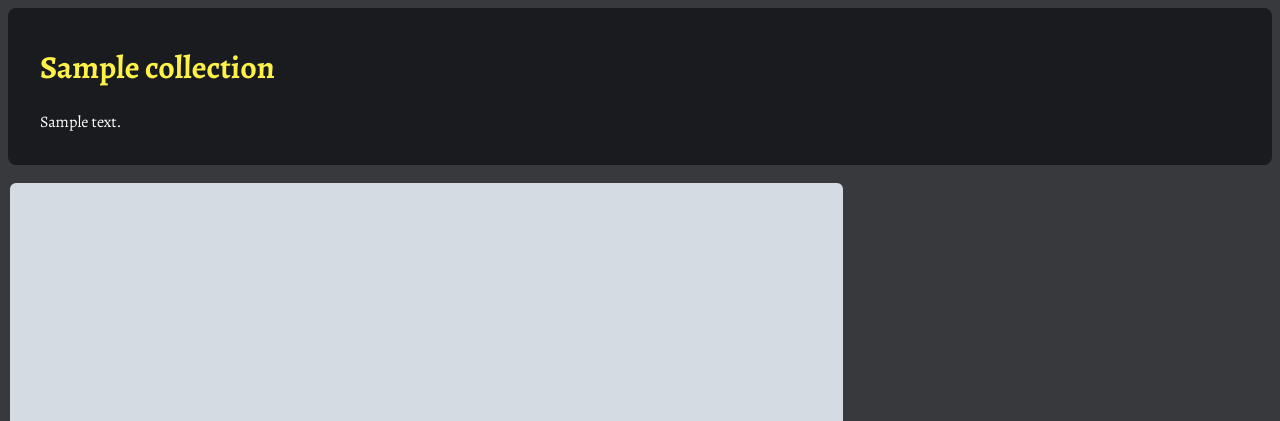
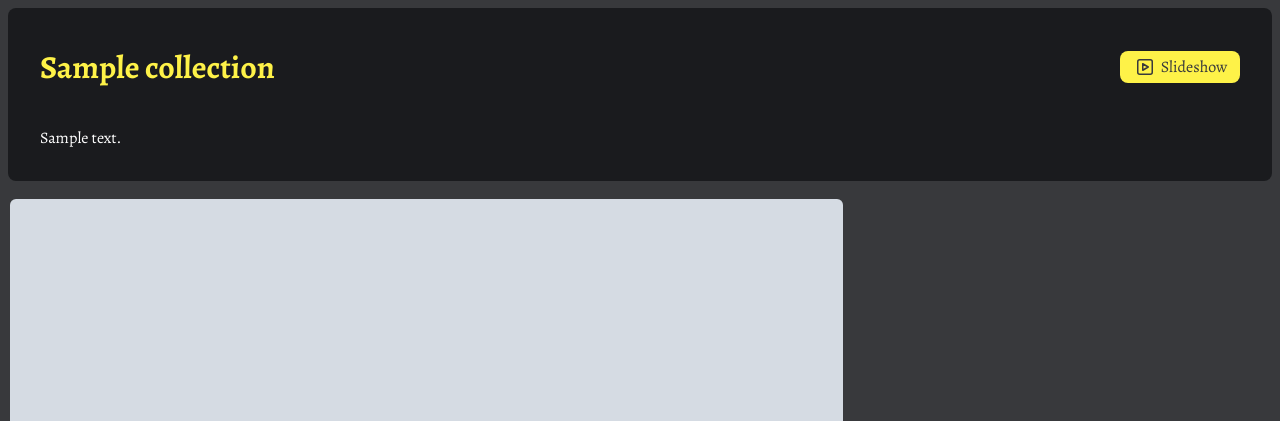
Before and after one commit to jaketrent/galleria, a Django app: template works/templates/works/collection_detail.html in a window 1280 px wide. Shown: the top 421 px of the page. Run offline with Django 3.2, Linux system fonts and the light colour scheme; the template is opened without the code that fills it: most values are stand-ins (such as "Sample title", 1, 10 or a date in 2020); grey boxes marked "Sample" are stand-in pictures; data that the repository does not hold is empty; parts of the project's set-up code (start-up, migrations or seed data) failed here and were passed over.

Commit message:
auto slideshow

```diff
--- a/works/static/work/work.css
+++ b/works/static/work/work.css
@@ -81,21 +81,29 @@
   object-fit: contain;
   border-radius: 8px;
 }
-.collection__text {
+
+/* collection_detail page */
+.collection_text {
   background: rgb(var(--colorElev1BgRgb));
   padding: 1rem 2rem;
   margin-bottom: 1rem;
   border-radius: 8px;
 }
-.collection__text a svg {
+.collection_text a svg {
   height: 1.15rem;
   width: 1.15rem;
 }
-.collection__text h1 {
+.collection_text h1 {
   color: rgb(var(--colorAccentRgb));
 }
-
-/* collection_detail page */
+@media (min-width: 800px) {
+  .collection_intro header {
+    display: grid;
+    grid-template-columns: 1fr auto;
+    grid-gap: 1rem;
+    align-items: center;
+  }
+}
 .collection_share {
   margin-top: 1rem;
 }
--- a/works/static/work/work.js
+++ b/works/static/work/work.js
@@ -3,9 +3,19 @@ function setup() {
   document.addEventListener('click', handleClickWork)
   document.addEventListener('keydown', filterKeys(handleClickWork))
 
+  const slideshow = document.querySelector('.collection_slideshow')
+  slideshow.addEventListener('click', handleSlideshowClick)
+  slideshow.addEventListener('keydown', filterKeys(handleSlideshowClick))
+
   bindImageHandler()
   bindNextHandler()
   bindPrevHandler()
+  bindPlayHandler()
+}
+
+function handleSlideshowClick() {
+  renderModal(queryImgs()[0])
+  play()
 }
 
 function filterKeys(callback, keys = ['Enter', ' ']) {
@@ -28,17 +38,21 @@ function queryImgs() {
 
 function handleNext(evt) {
   if (interactivePredicate(evt)) {
+    renderNext()
+  }
+}
+
+function renderNext() {
   const imgs = queryImgs()
   const modalImg = document.querySelector('.works__modal img')
   const currentWorkIndex = imgs.findIndex(
     (workImg) => workImg.getAttribute('src') === modalImg.getAttribute('src')
   )
   if (currentWorkIndex + 1 < imgs.length) {
-      modalImg.setAttribute(
-        'src',
-        imgs[currentWorkIndex + 1].getAttribute('src')
-      )
-    }
+    modalImg.setAttribute('src', imgs[currentWorkIndex + 1].getAttribute('src'))
+    return true
+  } else {
+    return false
   }
 }
 
@@ -58,6 +72,35 @@ function handlePrev(evt) {
   }
 }
 
+function handlePlay(evt) {
+  if (interactivePredicate(evt)) {
+    play()
+  }
+}
+
+let playing = false
+let playTimer
+function play() {
+  clearInterval(playTimer)
+  playing = !playing
+
+  const playButton = document.querySelector('.works__modal__play')
+  playButton.classList.toggle('works__modal__play--paused', !playing)
+
+  if (playing) {
+    playTimer = setInterval(() => {
+      const renderedNext = renderNext()
+      if (!renderedNext) {
+        clearInterval(playTimer)
+        playing = false
+        playButton.classList.add('works__modal__play--paused', !playing)
+      }
+    }, 2500)
+  } else {
+    clearInterval(playTimer)
+  }
+}
+
 function bindImageHandler() {
   const modalImg = document.querySelector('.works__modal img')
   bindFresh(modalImg, handleNext)
@@ -71,6 +114,11 @@ function bindNextHandler() {
 function bindPrevHandler() {
   const prevButton = document.querySelector('.works__modal__prev')
   bindFresh(prevButton, handlePrev)
+}
+
+function bindPlayHandler() {
+  const playButton = document.querySelector('.works__modal__play')
+  bindFresh(playButton, handlePlay)
 }
 
 function bindCloseHandler(img) {
--- a/works/templates/works/collection_detail.html
+++ b/works/templates/works/collection_detail.html
@@ -20,7 +20,7 @@
 {% block main %}
 
   {% if user.is_authenticated %}
-    <div class="collection__text collection_admin">
+    <div class="collection_text collection_admin">
       <nav class="works_nav_row">
         <a href="{% url "works_collections" %}" class="works_label--icon">
           <svg width="24" height="24" fill="none" viewBox="0 0 24 24">
@@ -65,8 +65,17 @@
     </div>
   {% endif %}
 
-  <div class="collection__text">
-    <h1>{{ collection.title }}</h1>
+  <div class="collection_text collection_intro">
+    <header>
+      <h1>{{ collection.title }}</h1>
+      <button class="works_button works_label--icon collection_slideshow">
+        <svg width="24" height="24" fill="none" viewBox="0 0 24 24">
+          <path stroke="currentColor" stroke-linecap="round" stroke-linejoin="round" stroke-width="1.5" d="M4.75 6.75C4.75 5.64543 5.64543 4.75 6.75 4.75H17.25C18.3546 4.75 19.25 5.64543 19.25 6.75V17.25C19.25 18.3546 18.3546 19.25 17.25 19.25H6.75C5.64543 19.25 4.75 18.3546 4.75 17.25V6.75Z"></path>
+          <path stroke="currentColor" stroke-linecap="round" stroke-linejoin="round" stroke-width="1.5" d="M15.25 12L9.75 8.75V15.25L15.25 12Z"></path>
+        </svg>
+        Slideshow
+      </button>
+    </header>
     <p>
       {{ collection.description|default:"" }}
     </p>
@@ -100,6 +109,15 @@
         <path d="M19 12H4.75"></path>
       </svg>
     </button>
+    <button class="works_button works__modal__play works__modal__play--paused" aria-label="Play">
+      <svg class="works__modal__play-icon" width="24" height="24" fill="none" viewBox="0 0 24 24">
+        <path d="M18.25 12L5.75 5.75V18.25L18.25 12Z"></path>
+      </svg>
+      <svg class="works__modal__pause-icon" width="24" height="24" fill="none" viewBox="0 0 24 24">
+        <path d="M15.25 6.75V17.25"></path>
+        <path d="M8.75 6.75V17.25"></path>
+      </svg>
+    </button>
   </div>
 
 {% endblock %}
```
Also changed, not shown: other parts of works/static/work/work.css (+27 -8 lines). Lines whose indentation alone changed are shown as unchanged.
